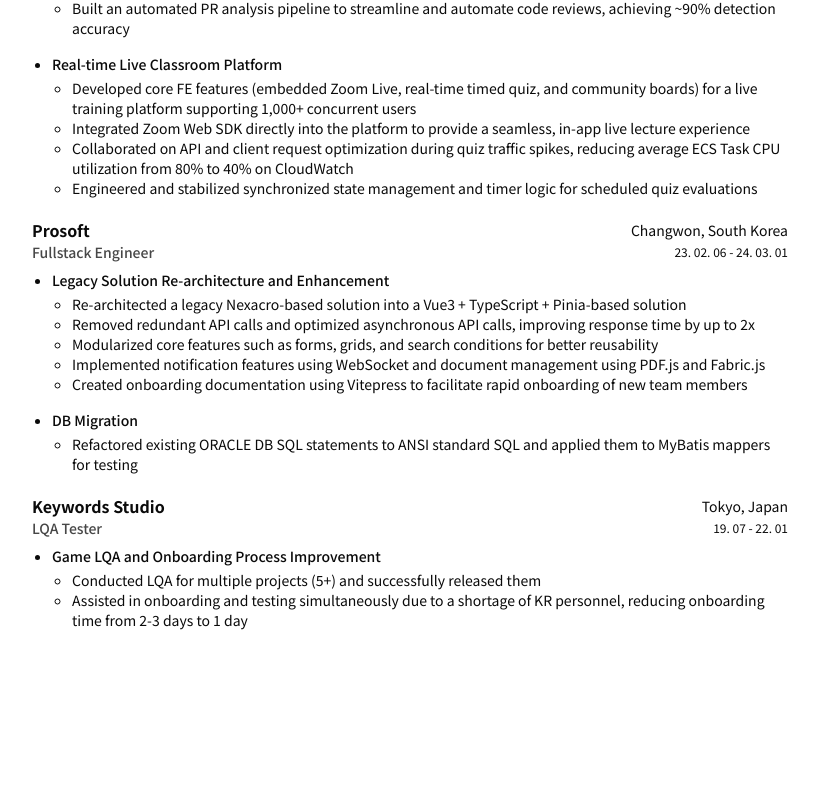
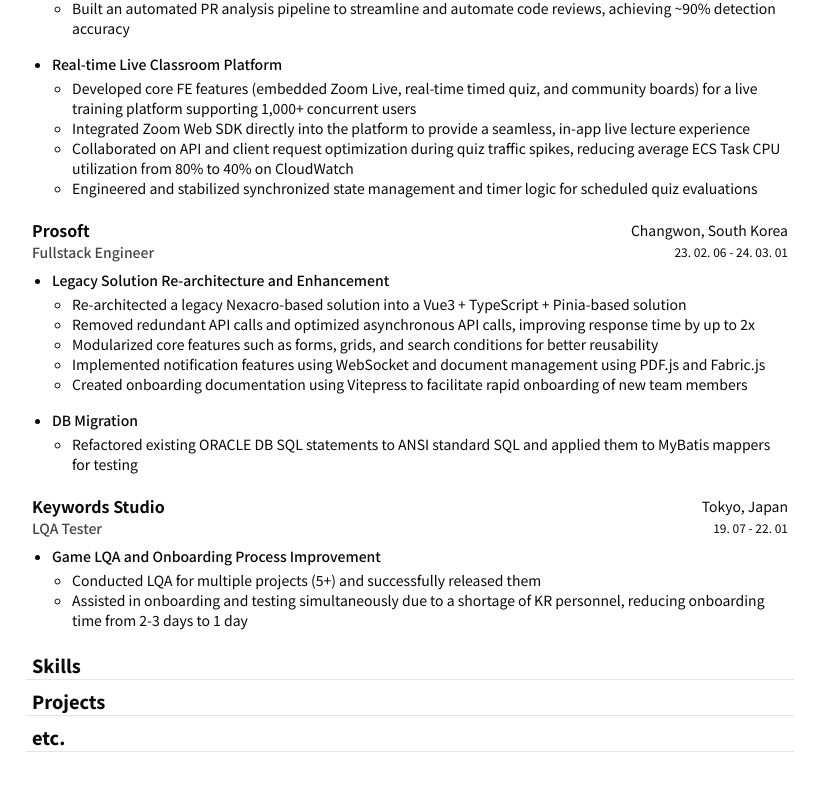
Before and after one commit to B-HS/RESUME, a Next.js app: page /en in a window 1280 px wide. Shown: the part 811-1602 px from the top of the page, without its empty margins (230-1048 px from the left). Before the commit the page ends 1455 px from the top, so only its background shows below. Built offline with nearby package versions, Linux system fonts and the light colour scheme.

Commit message:
feat: add section headers with translation

```diff
--- a/entities/translations/en.ts
+++ b/entities/translations/en.ts
@@ -14,6 +14,9 @@
         'Broad engineering scope with architecture & design systems \n Enhanced cross-functional collaboration using AI-driven automation (PR review, docs, page generation) \n Experienced in large-scale application development for stability \n Focused on performance optimization and better DX',
     BIRTHDAY: '95. 07. 01',
     WORK_EXPERIENCE: 'Work Experience',
+    SKILLS: 'Skills',
+    PROJECTS: 'Projects',
+    ETC: 'etc.',
     WORK_GLOBALKNOWLEDGE_NAME: 'Global Knowledge Korea',
     WORK_GLOBALKNOWLEDGE_PERIOD: '24. 03. 18 - 26. 09. 30',
     WORK_GLOBALKNOWLEDGE_LOCATION: 'Seoul, South Korea',
--- a/entities/translations/jp.ts
+++ b/entities/translations/jp.ts
@@ -14,6 +14,9 @@
         'アーキテクチャ設計やデザインシステムなど幅広い開発経験 \n AIを活用した自動化（PRレビュー、Docs、ページ生成）による他職種との協力効率化 \n 大規模アプリケーション開発へのサービスの安定性確保の経験 \n 最適化とDX向上を優先した開発を推進',
     BIRTHDAY: '95. 07. 01',
     WORK_EXPERIENCE: 'Work Experience',
+    SKILLS: 'Skills',
+    PROJECTS: 'Projects',
+    ETC: 'etc.',
     WORK_GLOBALKNOWLEDGE_NAME: 'Global Knowledge Korea',
     WORK_GLOBALKNOWLEDGE_PERIOD: '24. 03. 18 - 26. 09. 30',
     WORK_GLOBALKNOWLEDGE_LOCATION: '韓国、ソウル',
--- a/entities/translations/ko.ts
+++ b/entities/translations/ko.ts
@@ -14,6 +14,9 @@
         '아키텍처 설계 및 디자인 시스템 구축 등 폭넓은 개발 경험 \n AI 기반 자동화(PR리뷰, Docs, 페이지 생성)로 팀 생산성 향상 \n 대규모 트래픽 환경에서의 서비스 안정성 확보 경험 \n 개발에 있어서, 성능 최적화와 DX 향상을 우선목표로 함',
     BIRTHDAY: '95. 07. 01',
     WORK_EXPERIENCE: 'Work Experience',
+    SKILLS: 'Skills',
+    PROJECTS: 'Projects',
+    ETC: 'etc.',
     WORK_GLOBALKNOWLEDGE_NAME: '한국글로벌널리지네트웍(주)',
     WORK_GLOBALKNOWLEDGE_PERIOD: '24. 03. 18 - 26. 09. 30',
     WORK_GLOBALKNOWLEDGE_LOCATION: '대한민국, 서울',
--- a/entities/translations/words.ts
+++ b/entities/translations/words.ts
@@ -11,6 +11,9 @@
     'INTRODUCE',
     'BIRTHDAY',
     'WORK_EXPERIENCE',
+    'SKILLS',
+    'PROJECTS',
+    'ETC',
     'WORK_GLOBALKNOWLEDGE_NAME',
     'WORK_GLOBALKNOWLEDGE_PERIOD',
     'WORK_GLOBALKNOWLEDGE_LOCATION',
--- a/widgets/resume.tsx
+++ b/widgets/resume.tsx
@@ -9,12 +9,15 @@
 export const Resume: FC<ResumeWidget> = ({ lang }) => {
     const t = translator({ lang })
     return (
-        <div className='flex flex-col'>
+        <div className='flex flex-col pb-20'>
             <Introduce lang={lang} />
             <SectionHeader title={t('WORK_EXPERIENCE')} />
             <ResumeSection workName='GLOBALKNOWLEDGE' workList={['FLUNTI', 'DESIGNSYSTEM', 'STUDIO', 'AI', 'CMS']} lang={lang} />
             <ResumeSection workName='PROSOFT' workList={['MIGRATION', 'DBMIGRATION']} lang={lang} />
             <ResumeSection workName='KEYWORDSSTUDIO' workList={['LQA']} lang={lang} />
+            <SectionHeader title={t('SKILLS')} />
+            <SectionHeader title={t('PROJECTS')} />
+            <SectionHeader title={t('ETC')} />
         </div>
     )
 }
```
